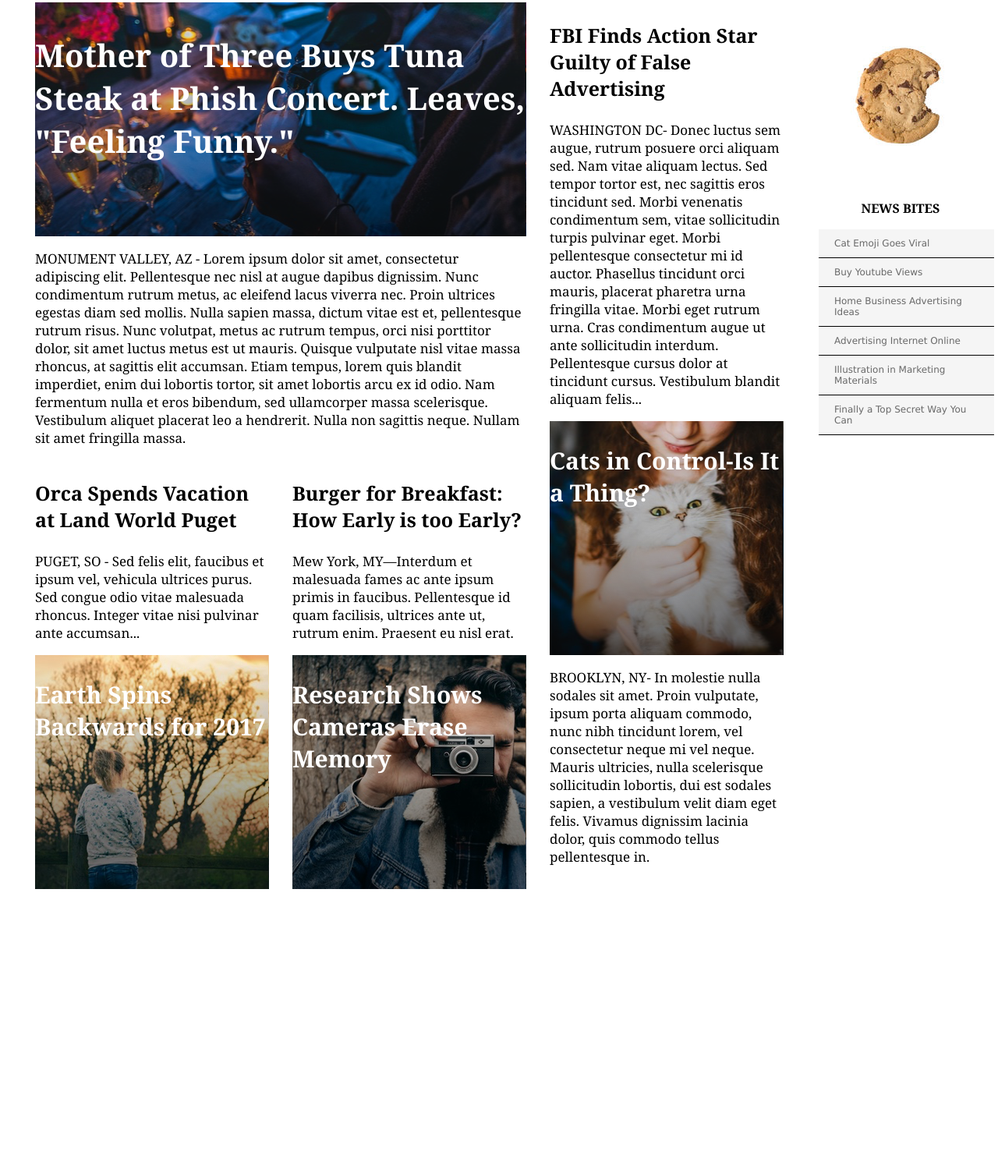
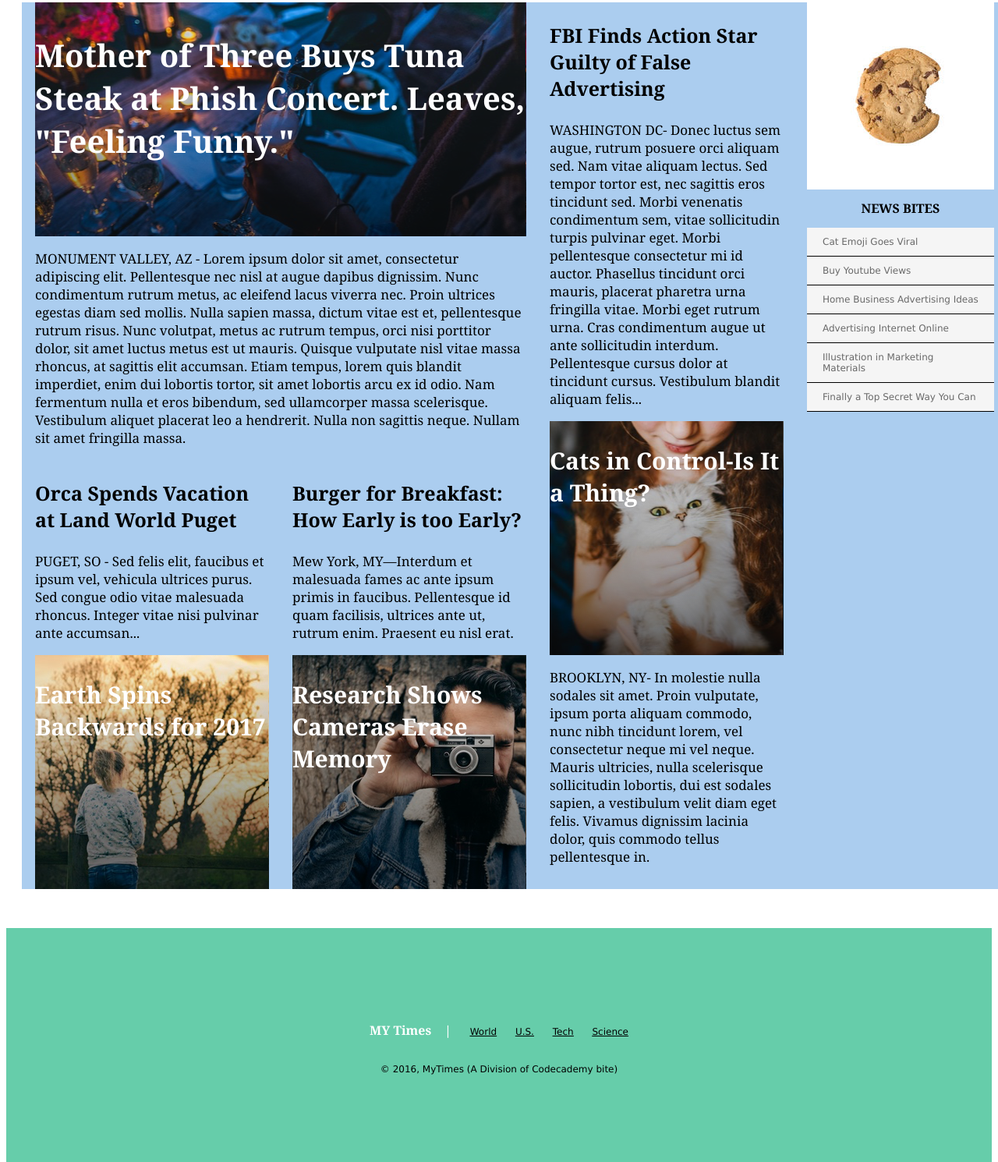
Before and after one commit to rachelbeedesign/mytimes, a plain HTML site: page index.html in a window 1280 px wide. Shown: the part 115-1605 px from the top of the page at 78% size. Before the commit the page ends 1255 px from the top, so only its background shows below. Drawn offline with Linux system fonts and the light colour scheme.

Commit message:
Complete round seven edits and make minor adjustments.

```diff
--- a/index.html
+++ b/index.html
@@ -74,18 +74,28 @@
         <img src="./images/img-news-bite.png" alt="Part-eaten chocolate chip cookie.">
         <div class="news_bites">
           <h2>NEWS BITES</h2>
-          <ul>
-            <li>Cat Emoji Goes Viral</li>
-            <li>Buy Youtube Views</li>
-            <li>Home Business Advertising Ideas</li>
-            <li>Advertising Internet Online</li>
-            <li>Illustration in Marketing Materials</li>
-            <li>Finally a Top Secret Way You Can</li>
-          </ul>
+          <span>Cat Emoji Goes Viral</span>
+          <span>Buy Youtube Views</span>
+          <span>Home Business Advertising Ideas</span>
+          <span>Advertising Internet Online</span>
+          <span>Illustration in Marketing Materials</span>
+          <span>Finally a Top Secret Way You Can</span>
         </div>
       </article>
     </section>
 
+    <footer class="footer_style">
+      <div>
+        <span id="footer_my_times">MY Times &nbsp; &nbsp;|</span>
+        <span><a href="#">World</a></span>
+        <span><a href="#">U.S.</a></span>
+        <span><a href="#">Tech</a></span>
+        <span><a href="#">Science</a></span>
+      </div>
+      <div>
+          <p>&copy; 2016, MyTimes (A Division of Codecademy bite)</p>
+      </div>
+    </footer>
 
   </body>
 </html>
--- a/style.css
+++ b/style.css
@@ -54,6 +54,7 @@ nav a {
   justify-content: center;
   width: 100%;
   margin: 20px;
+  background-color: #abcdef;
 }
 
 .column_large {
@@ -126,20 +127,56 @@ h1 {
   width: 300px;
 }
 
-/* *****ROUND 5***** */
+/* *****ROUND ***** */
 .news_bites h2 {
   font-size: 16px;
   font-weight: bold;
   text-align: center;
 }
 
-.news_bites li {
+.news_bites span {
   background-color: WhiteSmoke;
   font-family: Verdana;
   font-size: 12px;
   color: DimGray;
   border-bottom: solid #000 1px;
-  margin: 0 0 0 -25px;
+  margin:0;
   padding: 11px 20px;
-  list-style-type: none;
+  display: block;
 }
+
+/* *****ROUND 6***** */
+.footer_style {
+  justify-content: center;
+  align-items: center;
+  background-color: MediumAquamarine;
+  margin: 30px auto 0 auto;
+  font-family: Verdana;
+  font-size: 12px;
+  display: flex;
+  flex-direction: column;
+  position: relative;
+  top: 90px;
+  height: 300px;
+  text-align: ;
+}
+
+#footer_my_times {
+  font-family: Georgia;
+  font-size: 16px;
+  font-weight: bold;
+  color: #fff;
+  text-decoration: none;
+}
+
+.footer_style span {
+  text-decoration: underline;
+  padding: 20px 10px;
+  list-style: none;
+  display: inline-block;
+  background-color:#;
+}
+
+.footer_style a {
+  color: #000;
+}
```
